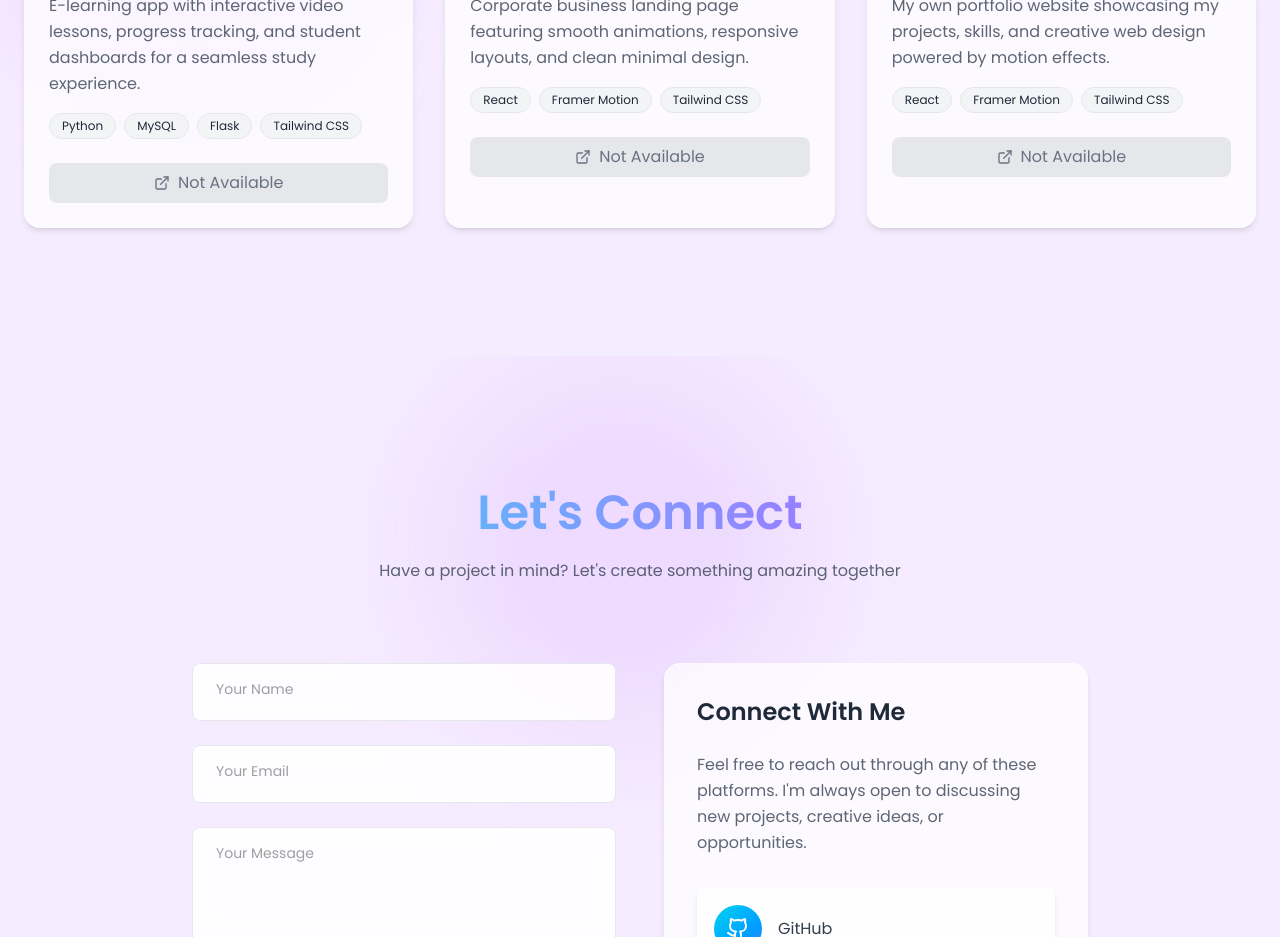
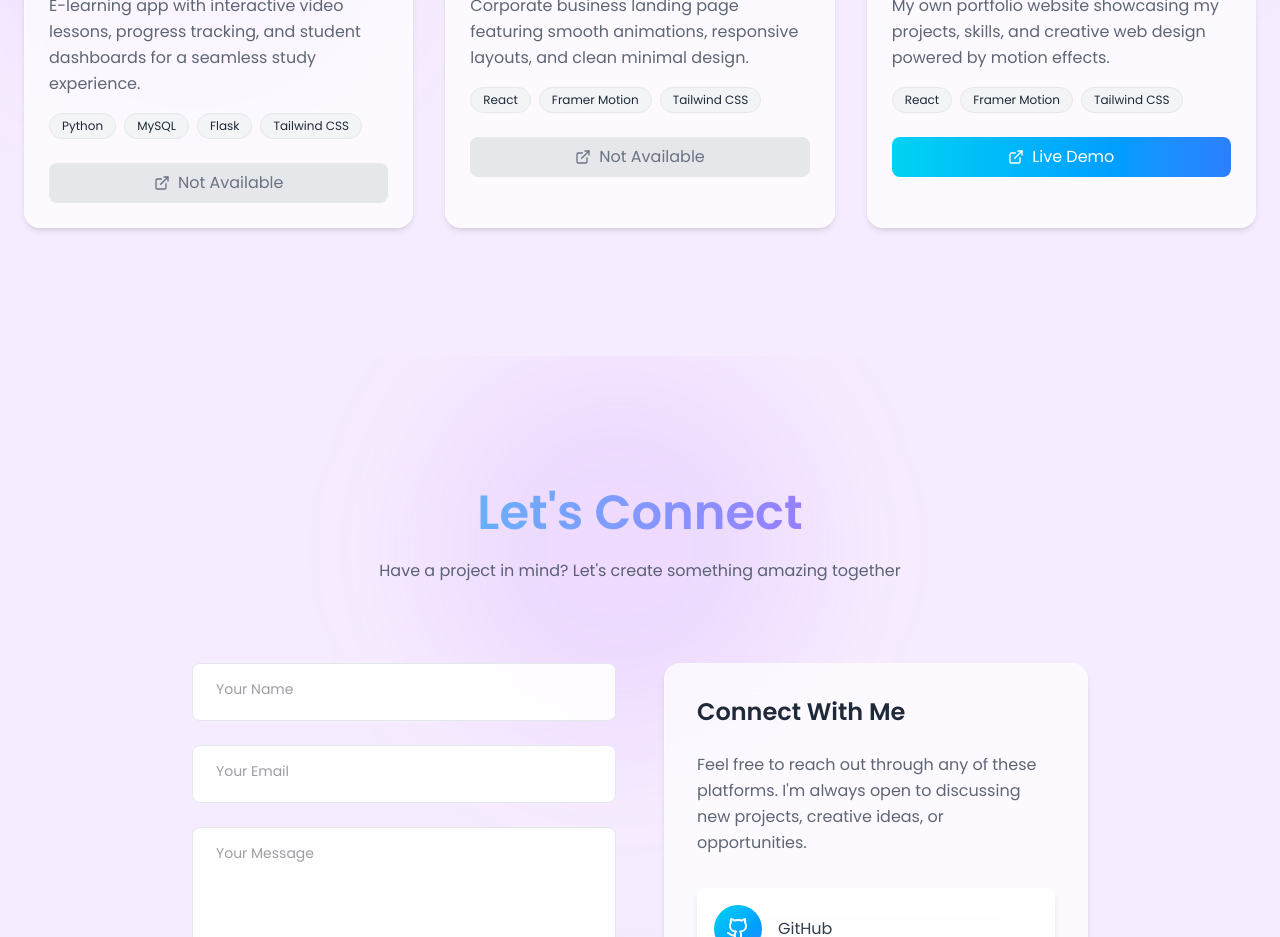
Before and after one commit to Chintan9094/my_portfolio, a React (Vite) app: page / in a window 1280 px wide. Shown: the part 3860-4797 px from the top of the page. Built offline with nearby package versions, Linux system fonts and the light colour scheme.

Commit message:
Update live URL for Personal Portfolio project in ProjectsSection.jsx

```diff
--- a/src/pages/ProjectsSection.jsx
+++ b/src/pages/ProjectsSection.jsx
@@ -42,7 +42,7 @@ const projects = [
     title: "Personal Portfolio",
     description: "My own portfolio website showcasing my projects, skills, and creative web design powered by motion effects.",
     tech: ["React", "Framer Motion", "Tailwind CSS"],
-    liveUrl: "#",
+    liveUrl: "https://my-portfolio-lyart-delta-8w3yyc3k0p.vercel.app/",
     gradient: "from-pink-500 to-rose-600",
   },
 ];
```
